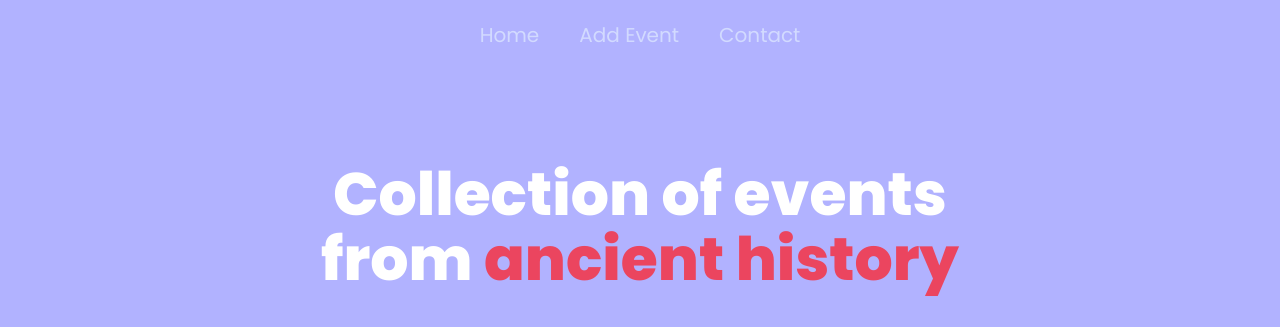
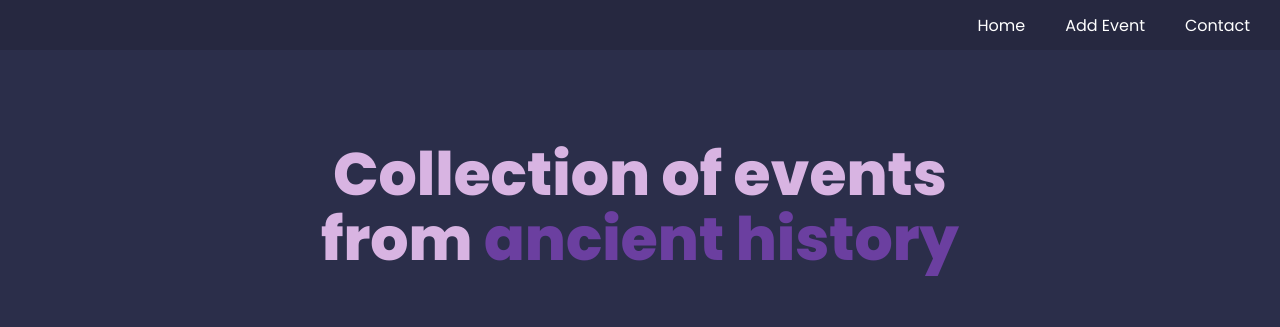
Before and after one commit to abdejohan/history-app, a React (Vite) app: page / in a window 1280 px wide. Shown: the top 327 px of the page. Built offline with nearby package versions, Linux system fonts and the light colour scheme; no server answers.

Commit message:
Change color scheme

```diff
--- a/src/styles/common/_button.scss
+++ b/src/styles/common/_button.scss
@@ -1,8 +1,8 @@
 button {
 	font-family: Poppins-Medium;
-	background-color: $accent-color;
+	background-color: $accent;
 	height: 60px;
-	color: $primary-color;
+	color: $text2;
 	font-size: 2rem;
 	padding: 15px 30px;
 	margin: 10px 0px;
@@ -13,10 +13,10 @@ button {
 
 	&:hover {
 		cursor: pointer;
-		background-color: $accent-color-hover;
+		background-color: $accent-hover;
 	}
 }
 
 button:is(.disabled) {
-	background-color: grey;
+	background-color: $disabled;
 }
--- a/src/styles/components/_displayEvents.scss
+++ b/src/styles/components/_displayEvents.scss
@@ -10,7 +10,7 @@
 	position: relative;
 
 	&::after {
-		background-color: $secondary-color;
+		background-color: $accent;
 		content: "";
 		position: absolute;
 		left: calc(50% - 2px);
--- a/src/styles/components/_header.scss
+++ b/src/styles/components/_header.scss
@@ -1,20 +1,26 @@
 header {
-	justify-content: center;
+	justify-content: flex-end;
+	align-items: center;
 	display: flex;
 	top: 0px;
 	width: 100%;
-	padding: 20px;
+	height: 50px;
+	padding: 10px;
 	position: sticky;
 	z-index: 1;
-	background-color: $primary-bg-color;
+	background-color: #262840;
 	& nav {
 		& a {
-			font-size: 1.5rem;
 			padding: 20px;
-			color: $secondary-color;
+			font-family: Poppins-Regular;
 			font-weight: 500;
 			text-decoration: none;
-			font-size: 2rem;
+			font-size: 1.6rem;
+			transition: all 0.2s ease-in-out;
+		}
+
+		& a:hover {
+			text-decoration: underline;
 		}
 	}
 }
--- a/src/styles/components/_timelineItem.scss
+++ b/src/styles/components/_timelineItem.scss
@@ -34,7 +34,7 @@
 	.timeline-item-content {
 		box-shadow: 0 0 5px rgba(0, 0, 0, 0.3);
 		border-radius: 5px;
-		background-color: $secondary-bg-color;
+		background-color: $onBackground;
 		display: flex;
 		flex-direction: column;
 		align-items: flex-end;
@@ -50,7 +50,7 @@
 		}
 
 		& span {
-			color: $secondary-color;
+			color: $accent;
 			font-weight: bold;
 			margin-bottom: 10px;
 			font-size: 2rem;
@@ -61,13 +61,9 @@
 			font-size: 1.5rem;
 		}
 
-		& a {
-			font-size: 1.2rem;
-		}
-
 		& .circle {
-			background-color: $primary-bg-color;
-			border: 3px solid $secondary-color;
+			background-color: $background;
+			border: 3px solid $accent;
 			border-radius: 50%;
 			position: absolute;
 			top: calc(50% - 10px);
@@ -80,7 +76,7 @@
 		/* This is the arrow that points towards the timeline circle */
 		&::after {
 			content: " ";
-			background-color: $secondary-bg-color;
+			background-color: $onBackground;
 			box-shadow: 1px -1px 1px rgba(0, 0, 0, 0.2);
 			position: absolute;
 			right: -7.5px;
--- a/src/styles/components/_welcomeInfo.scss
+++ b/src/styles/components/_welcomeInfo.scss
@@ -12,7 +12,7 @@
 		& span {
 			font-weight: bold;
 			font-size: inherit;
-			color: $accent-color;
+			color: $primary;
 		}
 	}
 
--- a/src/styles/index.scss
+++ b/src/styles/index.scss
@@ -40,6 +40,6 @@
 }
 
 .scroll-panel::-webkit-scrollbar-thumb {
-	background: $secondary-color;
+	background: $accent;
 	border-radius: "24px";
 }
--- a/src/styles/layouts/_layout.scss
+++ b/src/styles/layouts/_layout.scss
@@ -1,4 +1,4 @@
 .layout {
-	background-color: $primary-bg-color;
-	color: $primary-color;
+	background-color: $background;
+	color: $text;
 }
--- a/src/styles/pages/_admin.scss
+++ b/src/styles/pages/_admin.scss
@@ -35,12 +35,13 @@
 
 				& span {
 					font-size: inherit;
-					color: $accent-color;
+					color: $warning;
 				}
 			}
 
 			& .input-field {
 				font-size: 2rem;
+				background-color: $input-background;
 				height: 40px;
 				border: unset;
 				border-radius: 5px;
@@ -49,6 +50,7 @@
 			}
 
 			& textarea {
+				background-color: $input-background;
 				font-size: 2rem;
 				border-radius: 5px;
 				padding: 10px;
@@ -57,7 +59,7 @@
 
 			& .error-message {
 				font-size: 1.5rem;
-				color: $accent-color;
+				color: $accent;
 				padding: 5px;
 				min-height: 35px;
 			}
--- a/src/styles/utilities/_variables.scss
+++ b/src/styles/utilities/_variables.scss
@@ -1,7 +1,17 @@
-$primary-color: #ffffff;
-$secondary-color: #d2daff;
-$hold-color: #eef1ff;
-$accent-color: #eb455f;
-$accent-color-hover: #ef6c80;
-$primary-bg-color: #b1b2ff;
-$secondary-bg-color: #aac4ff;
+// primary colors
+$primary: #6b3fa0;
+$accent: #ef6c80;
+$accent-hover: #903749;
+
+// text colors
+$text: #d8b4e2;
+$text2: white;
+
+// background colors
+$background: #2b2e4a;
+$onBackground: white;
+$input-background: #f7f0f9;
+
+// others
+$warning: #eb455f;
+$disabled: gray;
--- a/src/styles/utilities/typography.scss
+++ b/src/styles/utilities/typography.scss
@@ -1,7 +1,7 @@
 h1 {
 	font-size: 6rem;
 	line-height: 6.5rem;
-	font-size: $primary-color;
+	font-size: $text;
 	font-family: Poppins-ExtraBold;
 }
 
@@ -33,6 +33,11 @@ p {
 	opacity: 0.9;
 	font-size: 2.5rem;
 	line-height: 3.5rem;
-	font-size: $primary-color;
 	font-family: Poppins-Regular;
+	color: $text2;
 }
+
+a {
+	font-family: Poppins-Regular;
+	color: $text2;
+}
```
